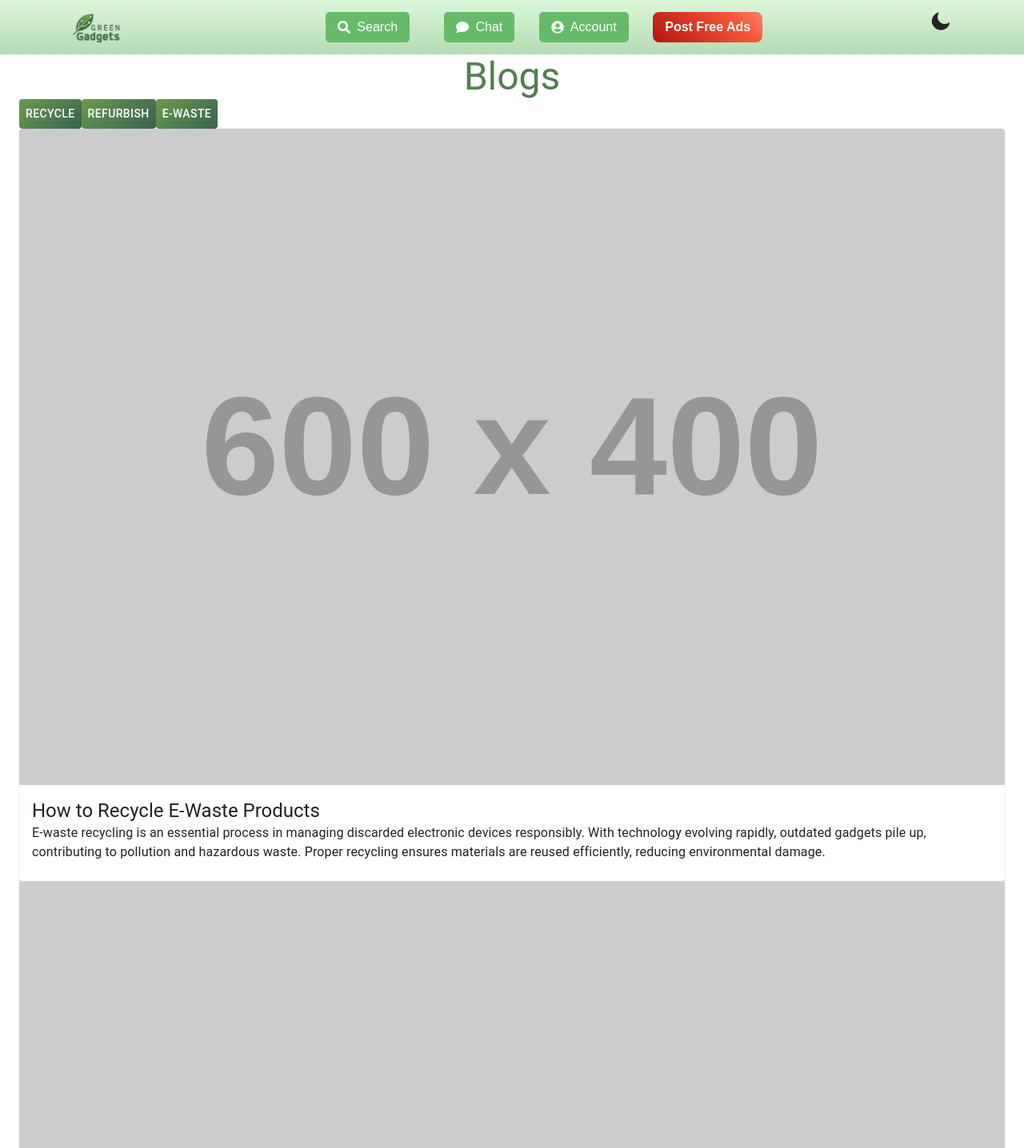
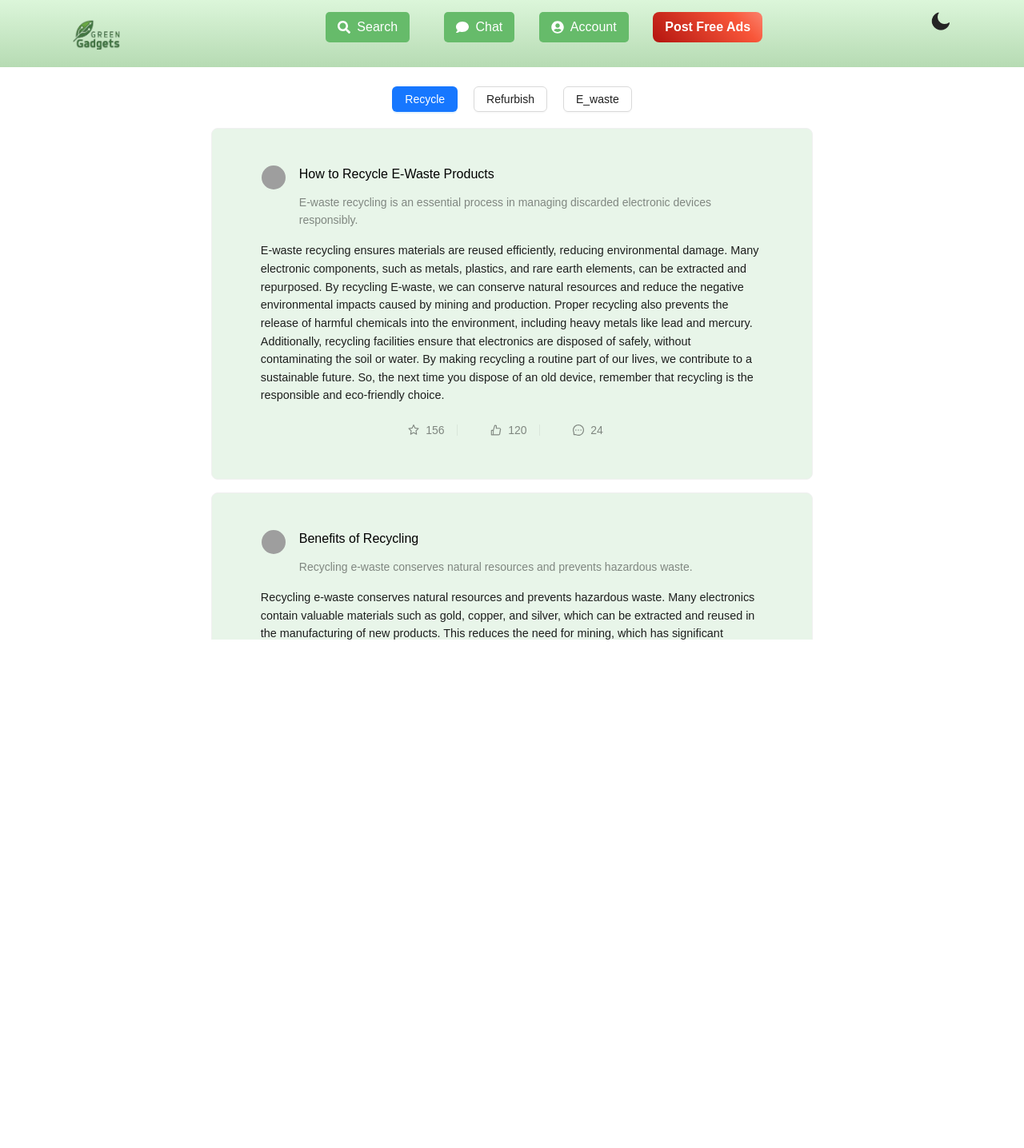
Before and after one commit to tahmidkhanshuvo/Green-Gadgets, a React (Vite) app: page /blog in a window 1280 px wide. Shown: the top 1436 px of the page at 80% size. After the commit the page ends 800 px from the top, so only its background shows below. Built offline with nearby package versions, Linux system fonts and the light colour scheme; grey boxes are pictures that could not be loaded.

Commit message:
Added tailwindcssa nd blog page

```diff
--- a/package.json
+++ b/package.json
@@ -10,12 +10,14 @@
     "preview": "vite preview"
   },
   "dependencies": {
+    "@ant-design/icons": "^5.6.1",
     "@emotion/react": "^11.14.0",
     "@emotion/styled": "^11.14.0",
     "@fortawesome/free-solid-svg-icons": "^6.7.2",
     "@fortawesome/react-fontawesome": "^0.2.2",
     "@mui/icons-material": "^6.4.1",
     "@mui/material": "^6.4.1",
+    "antd": "^5.23.4",
     "framer-motion": "^12.4.1",
     "react": "^18.3.1",
     "react-dom": "^18.3.1",
--- a/src/components/Blog/Blog.jsx
+++ b/src/components/Blog/Blog.jsx
@@ -1,98 +1,143 @@
 import React, { useState } from "react";
-import { Typography, Container, Button, Card, CardContent, CardMedia } from "@mui/material";
-import { motion } from "framer-motion";
-import './Blog.css';
-
-const Blog = () => {
-  const [selectedTopic, setSelectedTopic] = useState("recycle");
+import { List, Avatar, Space, Button, Card } from "antd";
+import { LikeOutlined, MessageOutlined, StarOutlined } from "@ant-design/icons";
+import "antd/dist/reset.css";
 
 const articles = {
   recycle: [
     {
       title: "How to Recycle E-Waste Products",
-        image: "https://via.placeholder.com/600x400",
-        content:
-          "E-waste recycling is an essential process in managing discarded electronic devices responsibly. With technology evolving rapidly, outdated gadgets pile up, contributing to pollution and hazardous waste. Proper recycling ensures materials are reused efficiently, reducing environmental damage."
+      avatar: "https://api.dicebear.com/7.x/miniavs/svg?seed=1",
+      description: "E-waste recycling is an essential process in managing discarded electronic devices responsibly.",
+      content: `E-waste recycling ensures materials are reused efficiently, reducing environmental damage. Many electronic components, such as metals, plastics, and rare earth elements, can be extracted and repurposed. By recycling E-waste, we can conserve natural resources and reduce the negative environmental impacts caused by mining and production.
+      Proper recycling also prevents the release of harmful chemicals into the environment, including heavy metals like lead and mercury. Additionally, recycling facilities ensure that electronics are disposed of safely, without contaminating the soil or water. By making recycling a routine part of our lives, we contribute to a sustainable future.
+      So, the next time you dispose of an old device, remember that recycling is the responsible and eco-friendly choice.`
     },
     {
       title: "Benefits of Recycling",
-        image: "https://via.placeholder.com/600x400",
-        content:
-          "Recycling e-waste provides significant benefits to both the environment and the economy. One of the primary advantages is the reduction of landfill waste, preventing hazardous materials from contaminating soil and water."
+      avatar: "https://api.dicebear.com/7.x/miniavs/svg?seed=2",
+      description: "Recycling e-waste conserves natural resources and prevents hazardous waste.",
+      content: `Recycling e-waste conserves natural resources and prevents hazardous waste. Many electronics contain valuable materials such as gold, copper, and silver, which can be extracted and reused in the manufacturing of new products. This reduces the need for mining, which has significant environmental impacts, including habitat destruction and pollution.
+      Additionally, by recycling E-waste, we help prevent the accumulation of hazardous substances like lead, mercury, and cadmium in landfills. These substances can leach into the soil and water, posing significant risks to human health and the environment. Recycling E-waste properly mitigates these risks and helps build a more sustainable and circular economy.`
     },
   ],
   refurbish: [
     {
       title: "How to Refurbish E-Waste Products",
-        image: "https://via.placeholder.com/600x400",
-        content:
-          "Refurbishing electronic waste is an excellent way to extend the lifespan of old devices while reducing unnecessary disposal. Instead of discarding outdated gadgets, they can be repaired, upgraded, and resold for continued use."
+      avatar: "https://api.dicebear.com/7.x/miniavs/svg?seed=3",
+      description: "Refurbishing extends the lifespan of devices while reducing unnecessary disposal.",
+      content: `Refurbishing old electronic devices not only helps in reducing e-waste but also provides economic benefits by giving second-hand products a new life. A refurbishing process typically involves repairing broken parts, upgrading hardware like the processor or memory, and thoroughly cleaning the device. Refurbished devices are tested to ensure they function like new, and then they can be resold or donated for continued use.
+      This process is often cheaper than buying new devices and can save consumers a significant amount of money. Refurbished devices are a sustainable option for people who want to reduce their environmental impact and still access high-quality technology. By refurbishing devices, we extend their useful life, conserve resources, and contribute to sustainability.`
     },
     {
       title: "Benefits of Refurbishing E-Waste",
-        image: "https://via.placeholder.com/600x400",
-        content:
-          "Refurbishing electronics helps minimize e-waste, provides affordable tech options, and supports sustainability efforts. It extends device lifespan while promoting a circular economy."
-      }
+      avatar: "https://api.dicebear.com/7.x/miniavs/svg?seed=4",
+      description: "Refurbishing electronics contributes to sustainability and provides affordable tech options.",
+      content: `Refurbishing electronics contributes to sustainability by reducing the amount of e-waste that ends up in landfills. Instead of being thrown away, devices like phones, laptops, and tablets are given a second chance at life. Refurbishing also promotes a circular economy by extending the lifespan of products, reducing the demand for new electronics, and conserving valuable materials such as metals and plastics.
+      Aside from environmental benefits, refurbished devices are an affordable alternative to purchasing new products. Consumers can save money while still getting access to fully functional devices. Many refurbished electronics come with warranties, ensuring peace of mind for buyers. By refurbishing devices, we can lower e-waste, reduce the consumption of raw materials, and provide more affordable tech options to individuals around the world.`
+    },
   ],
-    "e-waste": [
+  e_waste: [
     {
-        title: "How E-Waste is Destroying Our Environment",
-        image: "https://via.placeholder.com/600x400",
-        content:
-          "E-waste has become one of the fastest-growing waste streams, and its improper disposal is causing significant environmental damage. Toxic substances such as lead, mercury, and cadmium leach into the soil and water, contaminating ecosystems."
+      title: "Impact of e-waste on our environment",
+      avatar: "https://api.dicebear.com/7.x/miniavs/svg?seed=3",
+      description: "Electronic waste, or E-waste, is one of the fastest-growing waste streams in the world. With technology evolving rapidly, old devices become obsolete, leading to massive amounts of discarded electronics.",
+      content: `E-waste contains hazardous materials like lead, mercury, and cadmium, which can harm the environment if not disposed of properly. Unfortunately, many electronic devices end up in landfills, where toxic chemicals leach into the soil and water. The rapid growth of e-waste is directly linked to the increasing use of electronics, such as smartphones, laptops, and other gadgets. With a constant cycle of technological advancements, old devices become outdated faster than they can be disposed of properly.
+      The Solution:
+      To tackle this issue, we need to:
+      ✅ Recycle old electronics properly
+      ✅ Donate or sell working devices instead of throwing them away
+      ✅ Support companies that use sustainable materials in electronics
+      By making conscious choices, we can reduce E-waste and protect our planet! 🌍♻️`
     },
     {
-        title: "What Can We Do About E-Waste?",
-        image: "https://via.placeholder.com/600x400",
-        content:
-          "Reducing e-waste requires a collective effort. Consumers should recycle responsibly, donate or refurbish old electronics, and opt for sustainable tech solutions to minimize environmental impact."
-      }
-    ]
+      title: "What can we do with e-waste",
+      avatar: "https://api.dicebear.com/7.x/miniavs/svg?seed=4",
+      description: "Many electronic components can be reused or recycled to prevent pollution. Take your old gadgets to a certified E-waste recycling center where they can be safely processed",
+      content: `There are many ways we can manage E-waste responsibly, and it starts with reducing, reusing, and recycling old electronics.
+      **Donate or Resell** 💻
+      If your electronic device is still functional, consider donating it to:
+      ✔️ Schools or charities
+      ✔️ Local organizations
+      ✔️ Friends or family members
+      You can also sell or trade it in for an upgrade!
+
+      **Repair & Refurbish** 🔄
+      Many devices can be fixed instead of being discarded. Try repairing your electronics or buying refurbished products instead of new ones. Refurbished electronics are a great way to reduce waste and conserve resources.
+
+      **Repurpose Old Gadgets** 🛠️
+      Turn old devices into useful tools:
+      ✔️ Use an old phone as a security camera 📷
+      ✔️ Turn a tablet into a digital photo frame 🖼️
+      ✔️ Convert an old computer into a media server 🎥
+
+      **Be a Conscious Consumer** 🌱
+      Before buying new gadgets:
+      ✅ Choose products with longer lifespans
+      ✅ Look for brands with recycling programs
+      ✅ Avoid upgrading too frequently to reduce waste
+
+      By managing E-waste responsibly, we can protect the environment and conserve natural resources! 🌍💚`
+    },
+  ],
 };
 
+const IconText = ({ icon, text }) => (
+  <Space>
+    {React.createElement(icon)}
+    {text}
+  </Space>
+);
+
+const Blog = ({ themeMode }) => {
+  const [selectedTopic, setSelectedTopic] = useState("recycle");
+
+  // Define colors for light and dark mode
+  const isDarkMode = themeMode === "dark";
+  const cardBackground = isDarkMode ? "#579040" : "#e8f5e9";
+  const textColor = isDarkMode ? "#000" : "#000";
+
   return (
-    <Container maxWidth="xl" className="py-12">
-      <Typography
-        variant="h3"
-        align="center"
-        className="font-bold bg-clip-text"
-        style={{ background: "linear-gradient(135deg, #6A994E, #3A6351)", WebkitBackgroundClip: "text", WebkitTextFillColor: "transparent" }}
-      >
-        Blogs
-      </Typography>
-
-      <div className="flex justify-center space-x-32 mb-12">
+    <div style={{ padding: "24px", maxWidth: "800px", margin: "auto", color: textColor }}>
+      <div style={{ textAlign: "center", marginBottom: "20px" }}>
         {Object.keys(articles).map((topic) => (
           <Button
             key={topic}
+            type={selectedTopic === topic ? "primary" : "default"}
             onClick={() => setSelectedTopic(topic)}
-            className="px-24 py-10 text-white text-2xl font-semibold rounded-xl shadow-lg transition-transform transform hover:scale-110"
-            style={{ background: "linear-gradient(135deg, #6A994E, #3A6351)", color: "white" }}
+            style={{ margin: "0 10px" }}
           >
             {topic.charAt(0).toUpperCase() + topic.slice(1)}
           </Button>
         ))}
       </div>
 
-      <div className="grid gap-16 md:grid-cols-2 lg:grid-cols-3 overflow-y-auto max-h-screen">
-        {articles[selectedTopic].map((article, index) => (
-          <motion.div key={index} whileHover={{ scale: 1.05 }}>
-            <Card className="shadow-2xl border border-green-500 dark:bg-gray-800 dark:border-gray-700 rounded-xl overflow-hidden transition-all duration-300 hover:shadow-3xl">
-              <CardMedia component="img" className="h-64 object-cover" image={article.image} alt={article.title} />
-              <CardContent className="p-6">
-                <Typography variant="h5" className="font-semibold text-green-900 dark:text-white mb-4">
-                  {article.title}
-                </Typography>
-                <Typography className="text-gray-700 dark:text-gray-300 leading-relaxed">
-                  {article.content}
-                </Typography>
-              </CardContent>
+      <List
+        itemLayout="vertical"
+        size="large"
+        pagination={{ pageSize: 2 }}
+        dataSource={articles[selectedTopic]}
+        renderItem={(item) => (
+          <Card style={{ backgroundColor: cardBackground, color: textColor, marginBottom: "16px", borderRadius: "8px" }}>
+            <List.Item
+              key={item.title}
+              actions={[
+                <IconText icon={StarOutlined} text="156" key="star" />,
+                <IconText icon={LikeOutlined} text="120" key="like" />,
+                <IconText icon={MessageOutlined} text="24" key="comment" />,
+              ]}
+            >
+              <List.Item.Meta
+                avatar={<Avatar src={item.avatar} />}
+                title={<a href="#" style={{ color: textColor }}>{item.title}</a>}
+                description={item.description}
+              />
+              {item.content}
+            </List.Item>
           </Card>
-          </motion.div>
-        ))}
+        )}
+      />
     </div>
-    </Container>
   );
 };
 
```
Also changed, not shown: 1 other file (tests, documents, lock files or other folders). Lines whose indentation alone changed are shown as unchanged.
